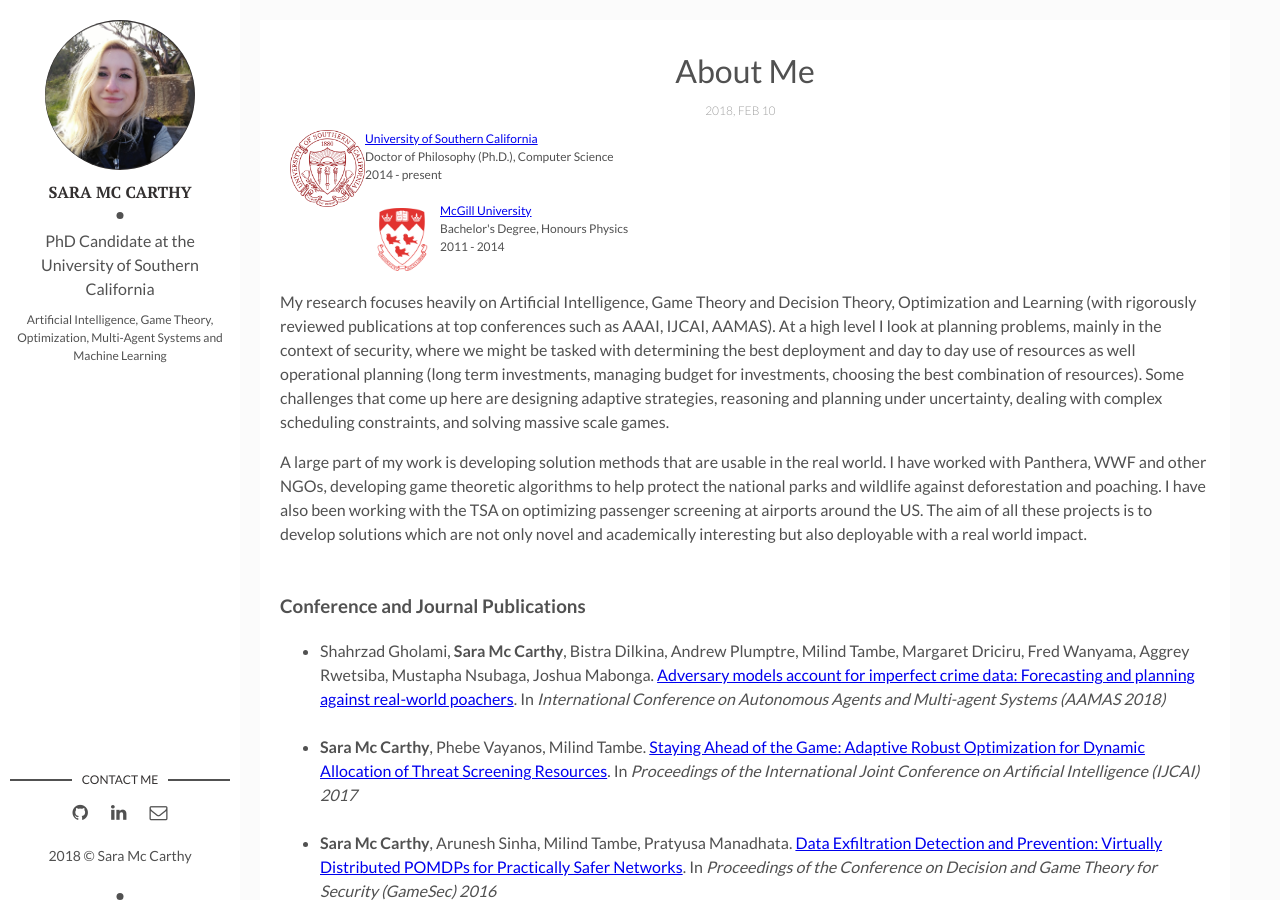
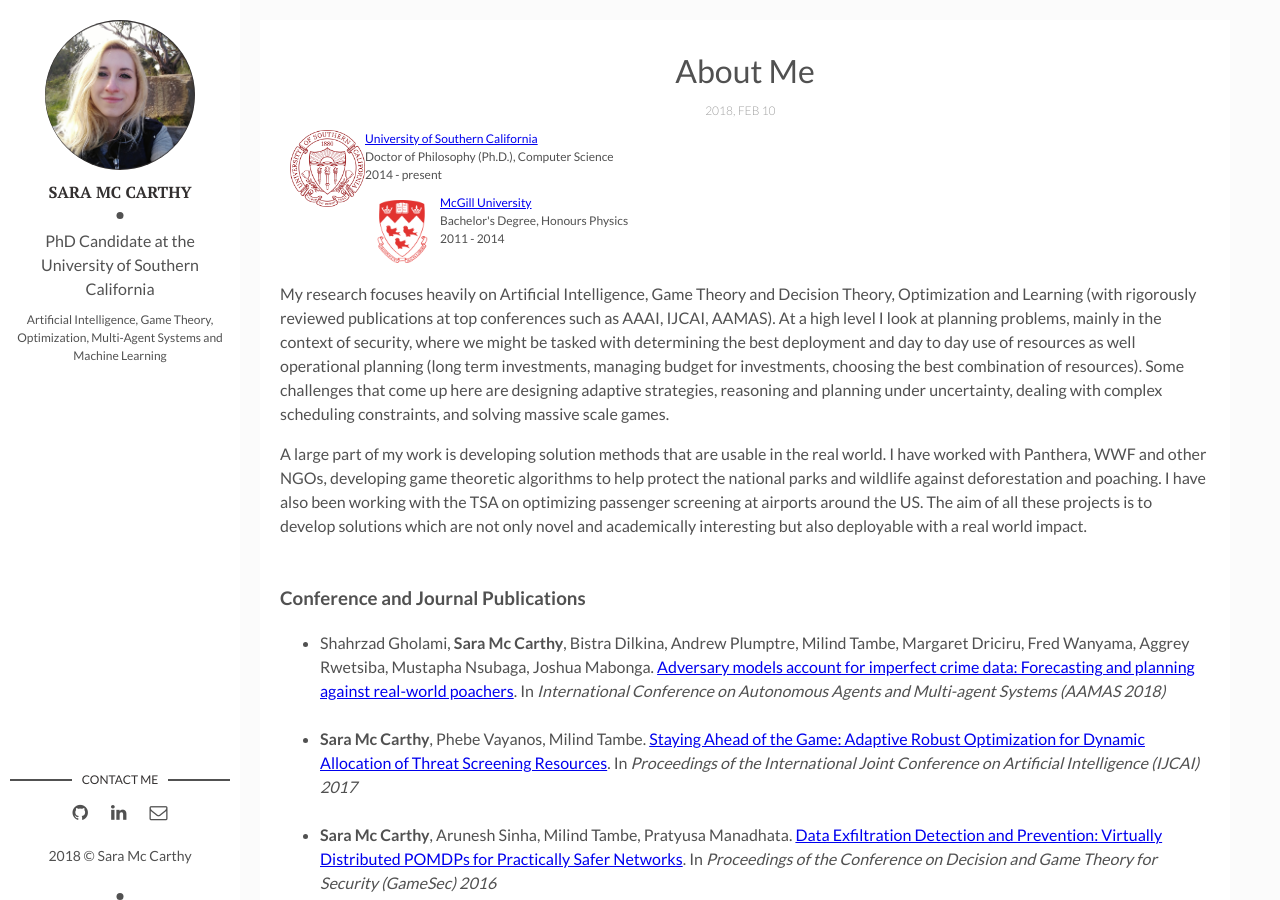
Before and after one commit to saramccarthy/saramccarthy.github.io, a Jekyll site: the page built from _posts/2018-02-10-about-me.markdown, in a window 1280 px wide and 900 px high. Built offline with Jekyll 4.4.1, drawn with Linux system fonts in a browser that asks for light colours.

Commit message:
Update 2018-02-10-about-me.markdown

```diff
--- a/_posts/2018-02-10-about-me.markdown
+++ b/_posts/2018-02-10-about-me.markdown
@@ -9,7 +9,9 @@
 <img style="float: left; width: 75px; hspace:90px" src="{{site.baseurl}}/assets/img/usc.png">
         <a href="http://www.usc.edu">University of Southern California</a><br>
         Doctor of Philosophy (Ph.D.), Computer Science <br>
-        2014 - present<br><br>
+        2014 - present
+</div>
+<div style="font-size:12px;margin:10px;">
 
 <img style="float: left; width: 75px; hspace:90px" src="{{site.baseurl}}/assets/img/mcgill.png">
         <a href="http://www.mcgill.ca">McGill University</a> <br>
```
